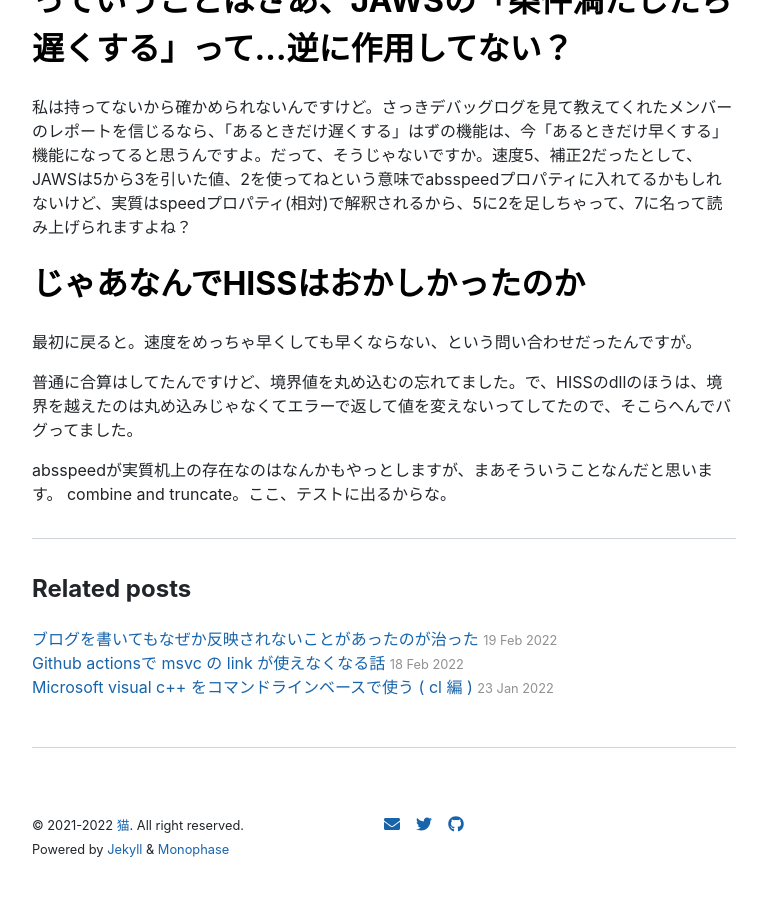
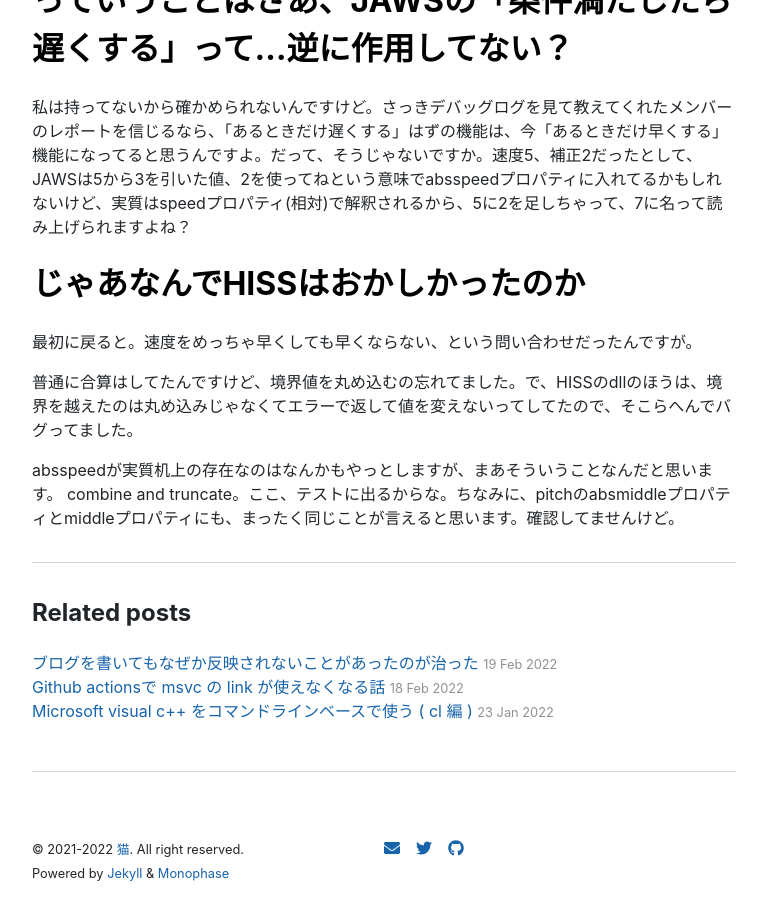
Before and after one commit to yncat/yncat.github.io, a Jekyll site: the page built from _posts/2022-03-20-JAWS2021のSAPI出力のバグと、SAPI5 SDKの謎仕様.md, in a window 1280 px wide and 900 px high, scrolled down 4031 px. Shown: the whole window, without its empty margins (256-1023 px from the left). Built offline with Jekyll 4.4.1, drawn with Linux system fonts in a browser that asks for light colours; nearby versions of some CDN libraries; before the commit the page ends 4907 px from its top, so only the background shows below that.

Commit message:
Add pitch

```diff
--- a/_posts/2022-03-20-JAWS2021のSAPI出力のバグと、SAPI5 SDKの謎仕様.md
+++ b/_posts/2022-03-20-JAWS2021のSAPI出力のバグと、SAPI5 SDKの謎仕様.md
@@ -126,4 +126,4 @@
 
 普通に合算はしてたんですけど、境界値を丸め込むの忘れてました。で、HISSのdllのほうは、境界を越えたのは丸め込みじゃなくてエラーで返して値を変えないってしてたので、そこらへんでバグってました。
 
-absspeedが実質机上の存在なのはなんかもやっとしますが、まあそういうことなんだと思います。 combine and truncate。ここ、テストに出るからな。
+absspeedが実質机上の存在なのはなんかもやっとしますが、まあそういうことなんだと思います。 combine and truncate。ここ、テストに出るからな。ちなみに、pitchのabsmiddleプロパティとmiddleプロパティにも、まったく同じことが言えると思います。確認してませんけど。
```
